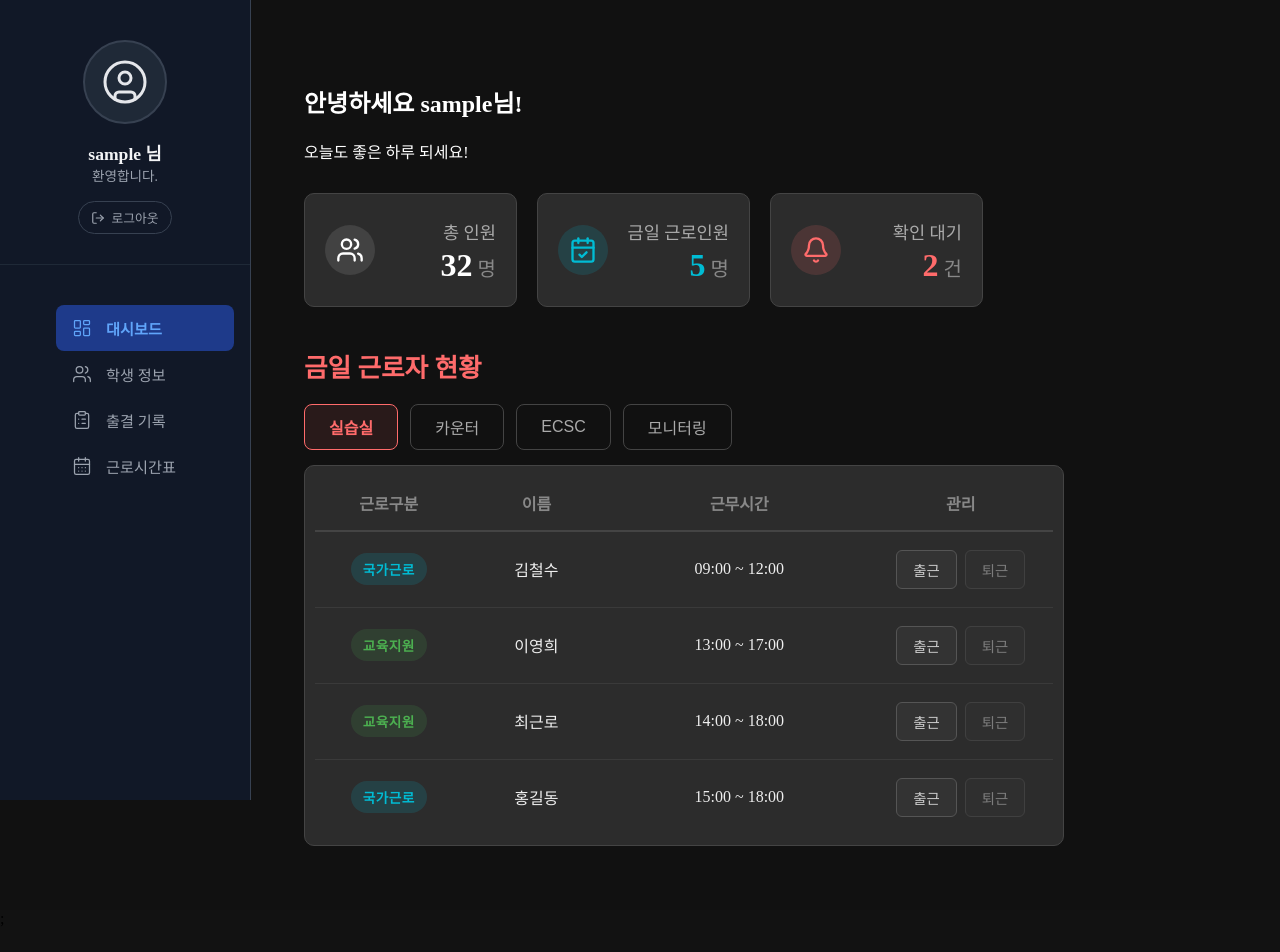
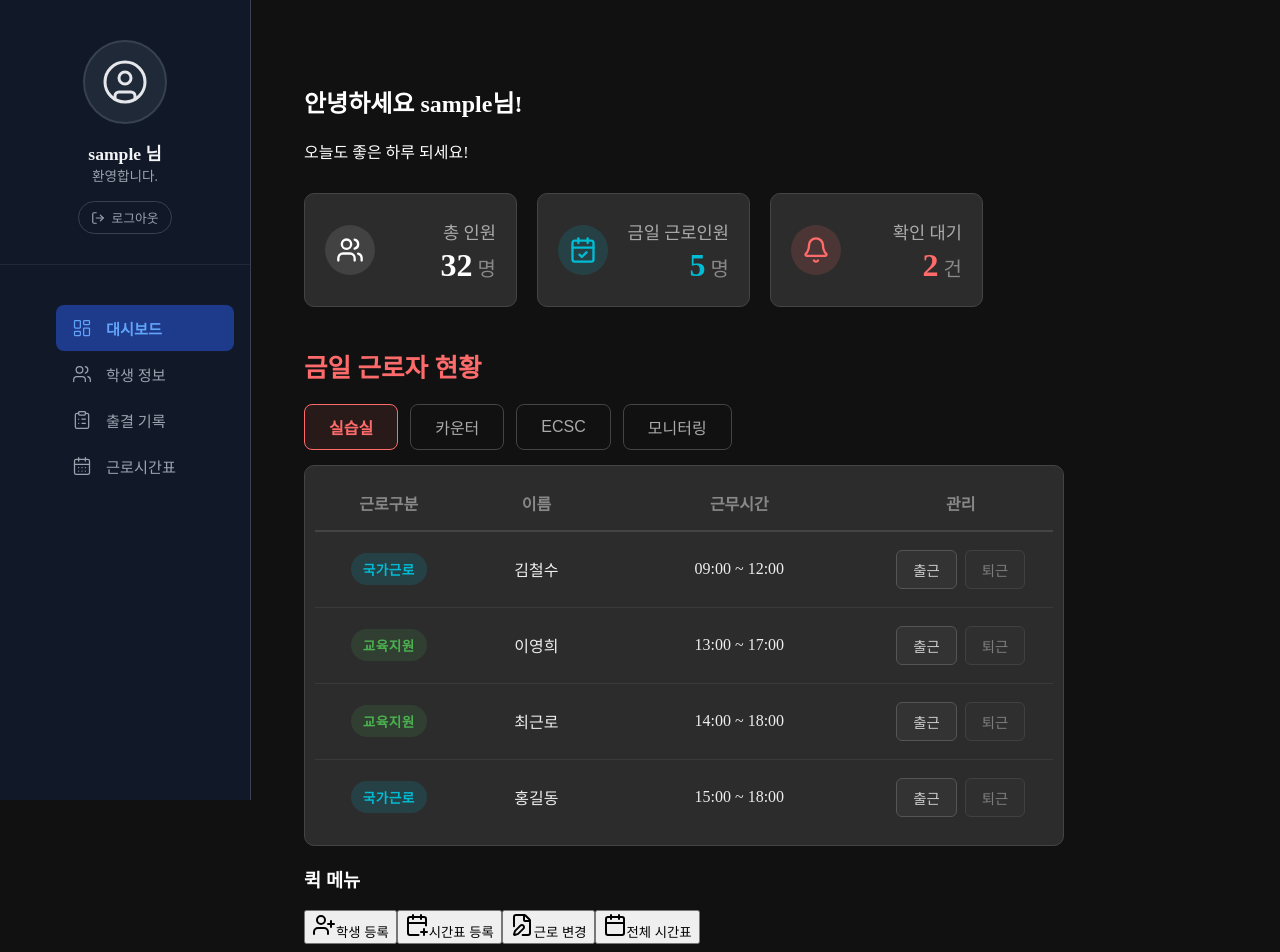
Before and after one commit to SHP-0701/student-manage-app, a Next.js app: page /dashboard in a window 1280 px wide. Shown: the top 952 px of the page. Before the commit the page ends 928 px from the top, so only its background shows below. Built offline with nearby package versions, Linux system fonts and the light colour scheme; sample sign-in values are in the browser's storage.

Commit message:
대시보드 내 퀵메뉴 추가 중..

```diff
--- a/pages/dashboard/index.js
+++ b/pages/dashboard/index.js
@@ -9,7 +9,15 @@
 
 import { useEffect, useState } from 'react';
 import { useRouter } from 'next/router';
-import { Users, CalendarCheck, Bell } from 'lucide-react';
+import {
+  Users,
+  CalendarCheck,
+  Bell,
+  UserPlus,
+  CalendarPlus,
+  FileEdit,
+  Calendar,
+} from 'lucide-react';
 import Layout from '@/components/Layout';
 import styles from '@/styles/Dashboard.module.css';
 
@@ -96,9 +104,6 @@ export default function DashboardPage() {
   // 선택된 탭에 맞는 데이터 필터링
   const filteredList = workerList.filter((item) => item.stdJob === activeTab);
 
-  // 이름이 로드되지 않았다면(리다이렉트 중) 빈 화면 보여주기
-  if (!admName) return null;
-
   // 근로 유형에 따라 뱃지 스타일 반환
   const getBadgeClass = (workType) => {
     switch (workType) {
@@ -130,6 +135,18 @@ export default function DashboardPage() {
       ),
     );
   };
+
+  // 퀵 메뉴 핸들러
+  const handleQuickAction = (action) => {
+    if (action === 'schedule') {
+      router.push(`/dashboard/schedule`);
+    } else {
+      alert(`${action} 모달 출력`);
+    }
+  };
+
+  // 이름이 로드되지 않았다면(리다이렉트 중) 빈 화면 보여주기
+  if (!admName) return null;
 
   return (
     <Layout>
@@ -202,6 +219,8 @@ export default function DashboardPage() {
           </div>
         </div>
 
+        {/** 하단 콘텐츠 영역 */}
+        <div className={styles.contentRow}>
           {/** [4] 금일 근로자 현황 섹션 */}
           <div className={styles.workerSection}>
             <h3 className={styles.sectionTitle}>금일 근로자 현황</h3>
@@ -287,6 +306,45 @@ export default function DashboardPage() {
               </table>
             </div>
           </div>
+
+          {/** 우측 사이드바 영역(퀵 메뉴 + 메모장) */}
+          <aside className={styles.sideBar}>
+            {/** [01] 퀵 메뉴 */}
+            <div className={styles.quickMenuBox}>
+              <h3 className={styles.sidebarTitle}>퀵 메뉴</h3>
+              <div className={styles.menuGrid}>
+                <button
+                  className={styles.menuBtn}
+                  onClick={() => handleQuickAction(`학생등록`)}
+                >
+                  <UserPlus size={24} />
+                  <span>학생 등록</span>
+                </button>
+                <button
+                  className={styles.menuBtn}
+                  onClick={() => handleQuickAction(`시간표등록`)}
+                >
+                  <CalendarPlus size={24} />
+                  <span>시간표 등록</span>
+                </button>
+                <button
+                  className={styles.menuBtn}
+                  onClick={() => handleQuickAction(`근로변경`)}
+                >
+                  <FileEdit size={24} />
+                  <span>근로 변경</span>
+                </button>
+                <button
+                  className={styles.menuBtn}
+                  onClick={() => handleQuickAction(`schedule`)}
+                >
+                  <Calendar size={24} />
+                  <span>전체 시간표</span>
+                </button>
+              </div>
+            </div>
+          </aside>
+        </div>
       </div>
     </Layout>
   );
```
Lines whose indentation alone changed are shown as unchanged.
